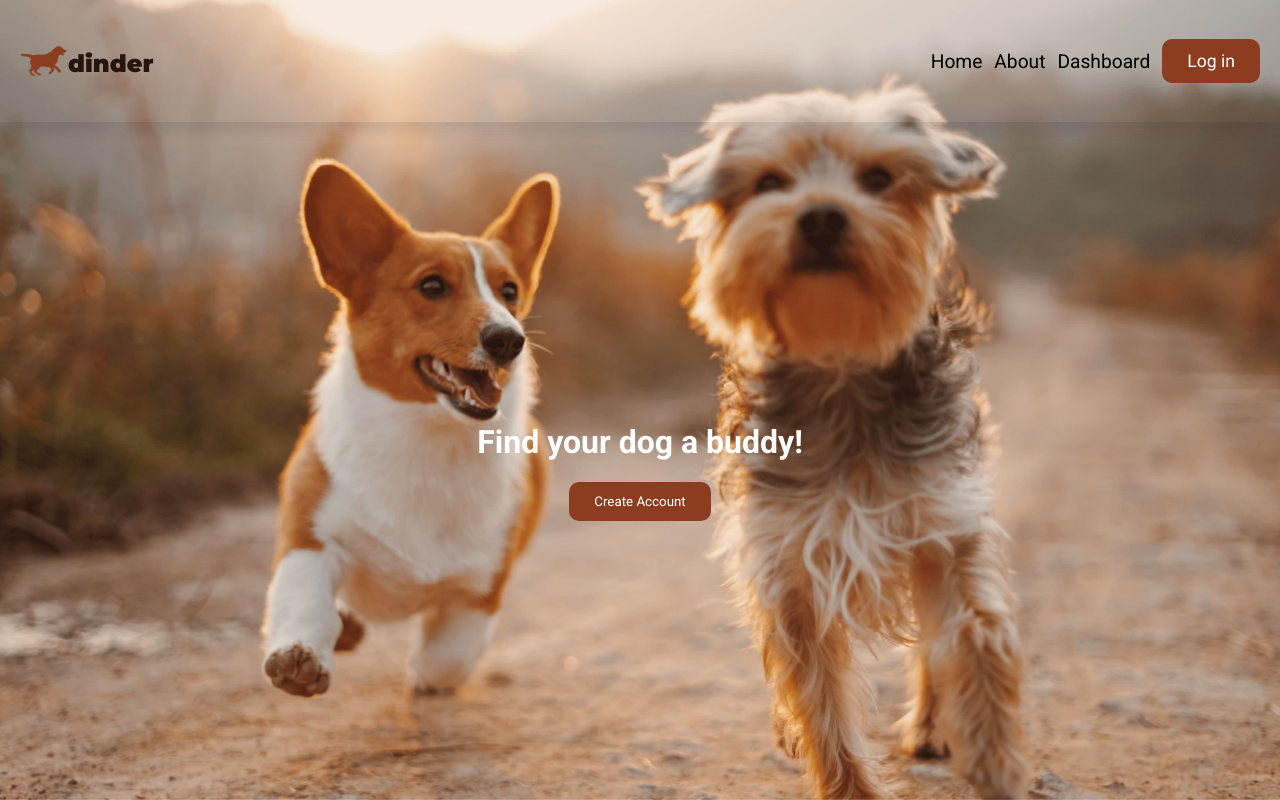
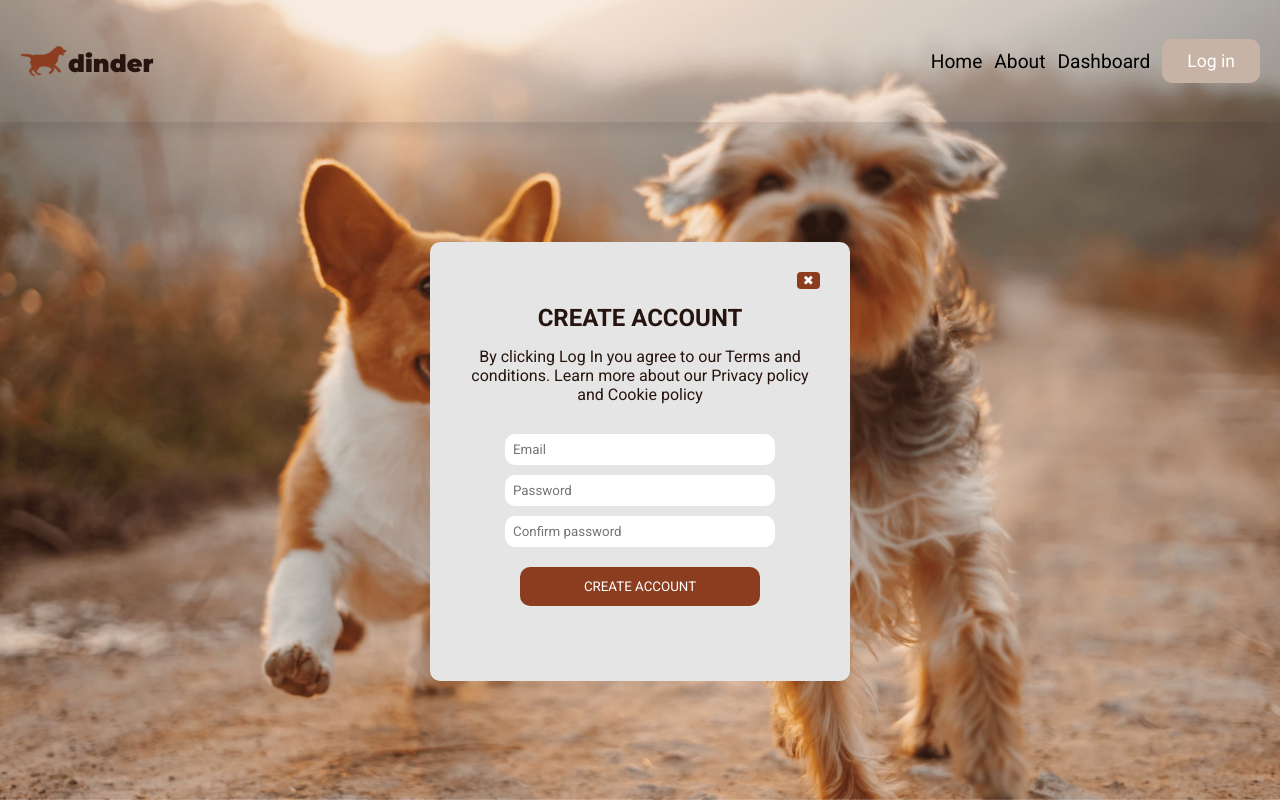
Before and after one commit to rudzupuke/SGT-final-task, a React (Create React App) app in the folder frontend/: page / in a window 1280 px wide. Both pictures are taken after a click on the button "Log in". Built offline with nearby package versions, Linux system fonts and the light colour scheme.

Commit message:
styling login modal

```diff
--- a/frontend/src/App.scss
+++ b/frontend/src/App.scss
@@ -27,4 +27,9 @@ $primary-light-2: #C7B2A6;
     &:active {
       background-color: $primary-brigt;
     }
+
+    &:disabled {
+      background-color: $primary-light;
+      cursor: not-allowed;
   }
+  }
--- a/frontend/src/components/Header/Header.js
+++ b/frontend/src/components/Header/Header.js
@@ -1,7 +1,10 @@
 import logo from "../../assets/logo_white.svg";
 import "./Header.scss";
 
-const Header = ({ authToken, minimal }) => {
+const Header = ({ authToken, minimal, setShowModal, showModal }) => {
+	const handleClick = () => {
+		setShowModal(true);
+	};
 	return (
 		<header className="header">
 			<div className="logo">
@@ -15,7 +18,13 @@ const Header = ({ authToken, minimal }) => {
 					<li className="nav__item">Dashboard</li>
 					{!authToken && (
 						<li>
-							<button className="button--primary">Log in</button>
+							<button
+								className="button--primary"
+								onClick={handleClick}
+								disabled={showModal}
+							>
+								Log in
+							</button>
 						</li>
 					)}
 				</ul>
--- a/frontend/src/components/Header/Header.scss
+++ b/frontend/src/components/Header/Header.scss
@@ -22,7 +22,11 @@
 
     button {
         font-size: 1.1rem;
+
+
     }
+
+
 }
 
 
--- a/frontend/src/components/LoginModal/LoginModal.js
+++ b/frontend/src/components/LoginModal/LoginModal.js
@@ -0,0 +1,66 @@
+import "./LoginModal.scss";
+import { useState } from "react";
+
+const LoginModal = ({ setShowModal }) => {
+	const [email, setEmail] = useState(null);
+	const [password, setPassword] = useState(null);
+	const [confirmPassword, setConfirmPassword] = useState(null);
+	const [errors, setError] = useState(null);
+
+	console.log(email, password, confirmPassword);
+
+	const handleCloseModal = () => {
+		setShowModal(false);
+	};
+
+	const isNewUser = true;
+
+	const handleSubmit = (e) => {
+		e.preventDefault();
+	};
+
+	return (
+		<div className="login-modal">
+			<button className="button--close" onClick={handleCloseModal}>
+				&#10006;
+			</button>
+			<h2>{isNewUser ? "CREATE ACCOUNT" : "LOG IN"}</h2>
+			<p>
+				By clicking Log In you agree to our Terms and conditions. Learn
+				more about our Privacy policy and Cookie policy
+			</p>
+			<form onSubmit={handleSubmit} className="login-modal__form">
+				<input
+					type="email"
+					id="email"
+					name="email"
+					placeholder="Email"
+					required
+					onChange={(e) => setEmail(e.target.value)}
+				/>
+				<input
+					type="password"
+					id="password"
+					name="password"
+					placeholder="Password"
+					required
+					onChange={(e) => setPassword(e.target.value)}
+				/>
+				<input
+					type="confirmPassword"
+					id="confirmPassword"
+					name="confirmPassword"
+					placeholder="Confirm password"
+					required
+					onChange={(e) => setConfirmPassword(e.target.value)}
+				/>
+				<button className="button--primary">
+					{isNewUser ? "CREATE ACCOUNT" : "LOG IN"}
+				</button>
+				<p className="error-message">{errors}</p>
+			</form>
+		</div>
+	);
+};
+
+export default LoginModal;
--- a/frontend/src/components/LoginModal/LoginModal.scss
+++ b/frontend/src/components/LoginModal/LoginModal.scss
@@ -0,0 +1,65 @@
+@use "../../App.scss" as shared;
+
+.login-modal {
+    display: grid;
+    justify-items: center;
+    position: absolute;
+    padding: 30px;
+    max-width: 360px;
+    place-self: center;
+    background-color: shared.$background-color;
+    border-radius: 10px;
+    color: shared.$dark-text;
+    text-align: center;
+
+    .button--close {
+        display: block;
+        justify-self: end;
+        align-self: start;
+        margin-bottom: 5px;
+        background-color: shared.$primary;
+        border: none;
+        border-radius: 4px;
+        color: shared.$white;
+        cursor: pointer;
+    }
+
+    h2 {
+        margin: 10px 0;
+    }
+
+    p {
+        margin: 5px 0 20px;
+    }
+
+    form {
+
+    }
+
+    input {
+        display: block;
+    }
+}
+
+.login-modal__form {
+    display: grid;
+    gap: 10px;
+    padding: 10px;
+    width: 100%;
+    max-width: 270px;
+
+    input {
+        padding: 8px;
+        border: none;
+        border-radius: 10px;
+        display: block;
+    }
+
+    input:last-child {
+        margin-bottom: 18px;
+    }
+
+    button {
+        margin: 10px 15px 0 15px;
+    }
+}
--- a/frontend/src/pages/Home/Home.js
+++ b/frontend/src/pages/Home/Home.js
@@ -1,19 +1,30 @@
+import { useState } from "react";
 import "./Home.scss";
 import Header from "../../components/Header/Header";
+import LoginModal from "../../components/LoginModal/LoginModal";
 
 const Home = () => {
+	const [showModal, setShowModal] = useState(false);
 	const authToken = false;
 	const handleClick = () => {
 		console.log("clicked!");
+		setShowModal(true);
 	};
 	return (
 		<div className="home">
-			<Header authToken={authToken} minimal={false}/>
+			<Header
+				authToken={authToken}
+				minimal={false}
+				setShowModal={setShowModal}
+				showModal={showModal}
+			/>
 			<div className="home__container">
 				<h1 className="heading--main">Find your dog a buddy!</h1>
 				<button className="button--primary" onClick={handleClick}>
 					{authToken ? "Sign Out" : "Create Account"}
 				</button>
+
+				{showModal && <LoginModal setShowModal={setShowModal} />}
 			</div>
 		</div>
 	);
```
